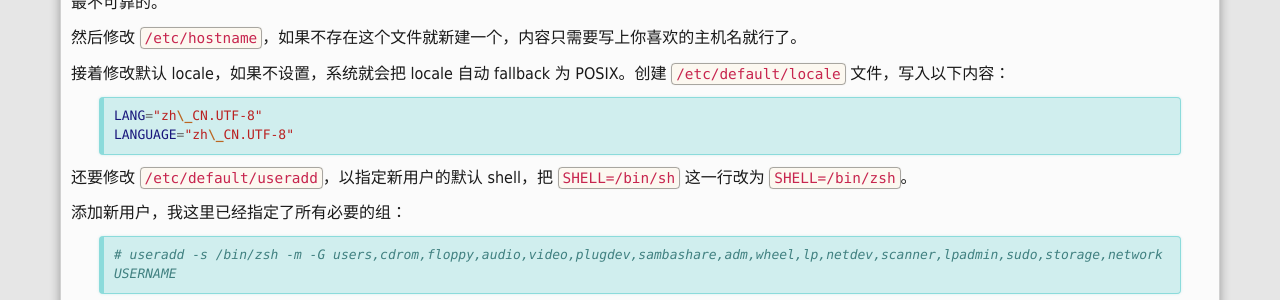
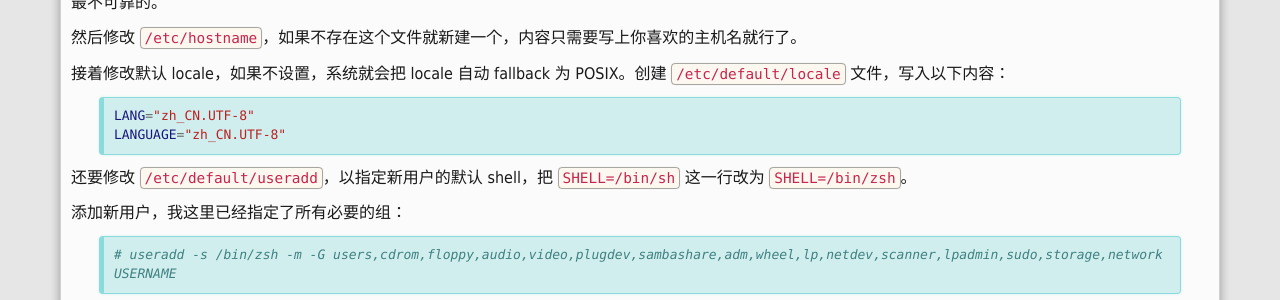
Before and after one commit to IAmMattD/iammattd.github.io, a Jekyll site: the page built from _posts/2015-05-07-install-deepin-2014-onto-customized-btrfs-with-subvolume.md, in a window 1280 px wide and 900 px high, scrolled down 2164 px. Shown: the part 152-452 px from the top of the window. Built offline with Jekyll 4.4.1, drawn with Linux system fonts in a browser that asks for light colours; Markdown is read by kramdown in place of the engine named in the settings; comment, search, counter and statistics services are not loaded.

Commit message:
site update

```diff
--- a/_posts/2015-05-07-install-deepin-2014-onto-customized-btrfs-with-subvolume.md
+++ b/_posts/2015-05-07-install-deepin-2014-onto-customized-btrfs-with-subvolume.md
@@ -135,8 +135,8 @@ UUID=5713767f-e3f3-4871-8db9-9f5a2c3c37df  /var   btrfs defaults,subvolid=262,co
 接着修改默认 locale，如果不设置，系统就会把 locale 自动 fallback 为 POSIX。创建 `/etc/default/locale` 文件，写入以下内容：
 
 {% highlight bash %}
-LANG="zh\_CN.UTF-8"
-LANGUAGE="zh\_CN.UTF-8"
+LANG="zh_CN.UTF-8"
+LANGUAGE="zh_CN.UTF-8"
 {% endhighlight %}
 
 还要修改 `/etc/default/useradd`，以指定新用户的默认 shell，把 `SHELL=/bin/sh` 这一行改为 `SHELL=/bin/zsh`。
```
